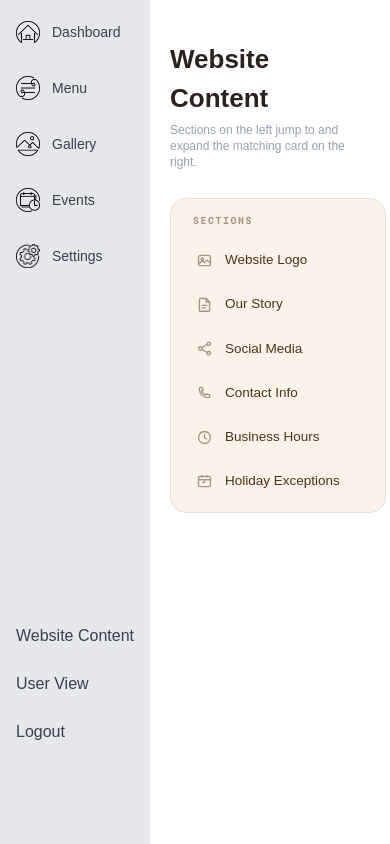
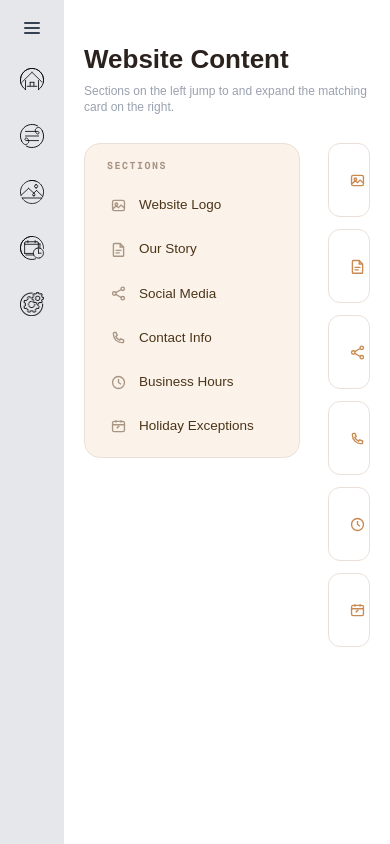
Before and after one commit to W-Sammy/Teazo-Site, a Next.js app in the folder teazo-site/: page /admin/website-content in a window 390 px wide. Built offline with nearby package versions, Linux system fonts and the light colour scheme.

Commit message:
Replace Dashboard, Event, Menu, Gallery PNG Icons with SVG Icons and Update Share Icon with SVG

```diff
--- a/teazo-site/app/admin/components/admin-nav-bar.tsx
+++ b/teazo-site/app/admin/components/admin-nav-bar.tsx
@@ -4,49 +4,74 @@ import Image from "next/image";
 import Link from "next/link";
 import { usePathname } from "next/navigation";
 
-export default function Sidebar() {
-  const colorIconRoot = "/admin_icons/"; // will eventually change this to "/admin_icons/admin_svg/"
-  const blackIconRoot = "/admin_icons/black_icons/";
+// The layout owns mobile navigation state; callbacks keep this sidebar reusable.
+type SidebarProps = {
+  mobileOpen?: boolean;
+  onMobileToggle?: () => void;
+  onMobileClose?: () => void;
+};
+
+export default function Sidebar({
+  mobileOpen = false,
+  onMobileToggle = () => {},
+  onMobileClose = () => {},
+}: SidebarProps) {
+  // Active pages use colored icons; inactive pages use the black variants.
+  const colorIconRoot =
+    "/admin_icons/"; // will eventually change this to "/admin_icons/admin_svg/"
+
+  const blackIconRoot =
+    "/admin_icons/black_icons/"; // remove later once all admin svgs are completed
+
+
+  // Read the current route to highlight the matching navigation entry.
   const pathname = usePathname();
 
+  // Keep labels, destinations, and icon filenames together for each primary link.
   const adminPages = [
     {
       id: "dashboard",
       label: "Dashboard",
       img: "admin_svg/teazo_dash_icon.svg",
-      img_b: "teazo_dash_icon_black.png",
+      img_b:
+        "teazo_dash_icon_black.png",
       href: "/admin",
     },
     {
       id: "menu",
       label: "Menu",
       img: "admin_svg/teazo_menu_icon.svg",
-      img_b: "teazo_menu_icon_black.png",
+      img_b:
+        "teazo_menu_icon_black.png",
       href: "/admin/menu",
     },
     {
       id: "gallery",
       label: "Gallery",
       img: "admin_svg/teazo_gallery_icon.svg",
-      img_b: "teazo_gallery_icon_black.png",
+      img_b:
+        "teazo_gallery_icon_black.png",
       href: "/admin/gallery",
     },
     {
       id: "events",
       label: "Events",
       img: "admin_svg/teazo_event_icon.svg",
-      img_b: "teazo_event_icon_black.png",
+      img_b:
+        "teazo_event_icon_black.png",
       href: "/admin/events",
     },
     {
       id: "settings",
       label: "Settings",
       img: "teazo_setting_icon.png",
-      img_b: "teazo_setting_icon_black.png",
+      img_b:
+        "teazo_setting_icon_black.png",
       href: "/admin/settings",
     },
   ];
 
+  // These are links only. Logout currently navigates home; it does not call sign-out.
   const controls = [
     {
       id: "website-content",
@@ -65,46 +90,138 @@ export default function Sidebar() {
     },
   ];
 
+  // Reserve a narrow mobile rail while the expanded fixed navigation overlays content.
   return (
+    <div className="relative h-dvh w-16 shrink-0 md:w-auto">
+      <nav
+        className={`fixed inset-y-0 left-0 z-50 flex h-dvh flex-col gap-2 overflow-y-auto bg-[#E5E7EB] p-2 transition-[width] duration-300 md:static md:w-fit md:shadow-none ${
+          mobileOpen
+            ? "w-64 shadow-xl"
+            : "w-16"
+        }`}
+        aria-label="Admin navigation"
+      >
+        {/* Mobile navigation toggle */}
         <div
-      className="flex h-screen w-fit flex-col gap-2 p-2"
-      style={{ backgroundColor: "#E5E7EB" }}
+          className={`flex md:hidden ${
+            mobileOpen
+              ? "justify-end"
+              : "justify-center"
+          }`}
         >
-      {/* Sets the active sidebar tab based on the URL. */}
-      <div className="flex flex-col gap-2">
+          <button
+            type="button"
+            onClick={onMobileToggle}
+            className="flex h-10 w-10 cursor-pointer items-center justify-center rounded-lg text-gray-700 hover:bg-white"
+            aria-label={
+              mobileOpen
+                ? "Collapse admin navigation"
+                : "Expand admin navigation"
+            }
+            aria-expanded={mobileOpen}
+            aria-controls="admin-navigation-links"
+          >
+            {mobileOpen ? (
+              <svg
+                aria-hidden="true"
+                viewBox="0 0 20 20"
+                className="h-5 w-5"
+                fill="none"
+                stroke="currentColor"
+                strokeWidth="2"
+                strokeLinecap="round"
+              >
+                <path d="M5 5l10 10M15 5L5 15" />
+              </svg>
+            ) : (
+              <svg
+                aria-hidden="true"
+                viewBox="0 0 20 20"
+                className="h-5 w-5"
+                fill="none"
+                stroke="currentColor"
+                strokeWidth="2"
+                strokeLinecap="round"
+              >
+                <path d="M3 5h14M3 10h14M3 15h14" />
+              </svg>
+            )}
+          </button>
+        </div>
+
+        <div
+          id="admin-navigation-links"
+          className="flex flex-col gap-2"
+        >
           {adminPages.map((page) => {
+            // Dashboard matches exactly; other sections also match their nested routes.
             const isActive =
               page.href === "/admin"
                 ? pathname === "/admin"
-              : pathname.startsWith(page.href);
-
-          // idk prolly put the logic here for img_b or svg
+                : pathname.startsWith(
+                    page.href,
+                  );
 
             return (
-            <Link key={page.id} href={page.href}>
+              <Link
+                key={page.id}
+                href={page.href}
+                onClick={onMobileClose}
+                aria-current={
+                  isActive
+                    ? "page"
+                    : undefined
+                }
+                title={
+                  mobileOpen
+                    ? undefined
+                    : page.label
+                }
+                className="block"
+              >
+                {/*
+                 * Keep collapsed mobile icons centered.
+                 * On desktop, left-align every icon and label consistently.
+                 */}
                 <div
-                className="flex items-center gap-3 rounded-lg px-2 py-3 transition-all duration-200"
+                  className={`flex items-center rounded-lg py-3 transition-all duration-200 ${
+                    mobileOpen
+                      ? "gap-3 px-2"
+                      : "justify-center px-1"
+                  } md:justify-start md:gap-3 md:px-2`}
                   style={{
-                  color: isActive ? "#dbb082" : "#374151",
-                  backgroundColor: isActive
+                    color: isActive
+                      ? "#dbb082"
+                      : "#374151",
+                    backgroundColor:
+                      isActive
                         ? "#ffffff"
                         : "transparent",
                   }}
                 >
-                {/* Image color changes based on whether the page is active. */}
                   <Image
                     src={
-                    isActive
-                      ? colorIconRoot + page.img
-                      : blackIconRoot + page.img_b
+                      isActive || page.img.endsWith(".svg") // OR prevents svg from using img_b
+                        ? colorIconRoot +
+                          page.img
+                        : blackIconRoot +
+                          page.img_b
                     }
                     alt={`${page.label} icon`}
                     width={24}
                     height={24}
                     className="h-6 w-6 shrink-0 object-contain"
+                    // filter svg black if on page/is active
+                    style={{filter: !isActive && page.img.endsWith(".svg") ? "brightness(0)" : "none"}}
                   />
 
-                <span className="text-sm font-medium">
+                  <span
+                    className={`whitespace-nowrap text-sm font-medium ${
+                      mobileOpen
+                        ? "block"
+                        : "hidden"
+                    } md:block`}
+                  >
                     {page.label}
                   </span>
                 </div>
@@ -113,21 +230,31 @@ export default function Sidebar() {
           })}
         </div>
 
-      {/* Website content, user view, and logout links. */}
-      <div className="mt-auto flex flex-col pb-20">
-        {controls.map((control) => (
+        {/* Secondary links stay at the bottom and hide when mobile navigation is collapsed. */}
+        <div
+          className={`mt-auto flex-col pb-6 md:flex md:pb-20 ${
+            mobileOpen
+              ? "flex"
+              : "hidden"
+          }`}
+        >
+          {controls.map(
+            (control) => (
               <Link
                 key={control.id}
                 href={control.href}
+                onClick={onMobileClose}
               >
                 <div className="flex items-center gap-3 rounded-lg px-2 py-3 transition-all duration-200">
-              <span className="text-base font-medium text-gray-700 transition-all duration-200 hover:text-[#dbb082]">
+                  <span className="whitespace-nowrap text-base font-medium text-gray-700 transition-all duration-200 hover:text-[#dbb082]">
                     {control.label}
                   </span>
                 </div>
               </Link>
-        ))}
+            ),
+          )}
         </div>
+      </nav>
     </div>
   );
 }
--- a/teazo-site/app/admin/website-content/handlers/get-website-content.ts
+++ b/teazo-site/app/admin/website-content/handlers/get-website-content.ts
@@ -1,14 +1,14 @@
 import type { WebsiteContent } from "@/app/types/website-content";
 
 const MOCK_CONTENT: WebsiteContent = {
-  logo: "/TEAZO_logo.png",
+  logo: "/TEAZO_logo.svg",
   story:
     "TEAZO is specializing in bringing you high qualities drink, snack and dessert. We provide premium tea leaves from Taiwan tea farmer directly, all of our products come with a guarantee of the finest ingredients are being used. From our team to yours, we pay careful attention to each item. We hope you enjoy our products as much as we enjoy bringing it to you!",
   socialLinks: [
-    { id: "facebook", label: "Facebook", icon: "/social_icons/teazo_fb_icon.png", url: "", enabled: true },
-    { id: "email", label: "Email", icon: "/social_icons/teazo_email_icon.png", url: "", enabled: true },
-    { id: "instagram", label: "Instagram", icon: "/social_icons/teazo_insta_icon.png", url: "", enabled: true },
-    { id: "yelp", label: "Yelp", icon: "/social_icons/teazo_yelp_icon.png", url: "", enabled: true },
+    { id: "facebook", label: "Facebook", icon: "/social_icons/social_svg/teazo_fb_icon.svg", url: "", enabled: true },
+    { id: "email", label: "Email", icon: "/social_icons/social_svg/teazo_email_icon.svg", url: "", enabled: true },
+    { id: "instagram", label: "Instagram", icon: "/social_icons/social_svg/teazo_insta_icon.svg", url: "", enabled: true },
+    { id: "yelp", label: "Yelp", icon: "/social_icons/social_svg/teazo_yelp_icon.svg", url: "", enabled: true },
   ],
   address: {
     businessName: "TEAZO",
```
Also changed, not shown: teazo-site/app/admin/website-content/components/sections/social-section.tsx (+114 -26 lines). Lines whose indentation alone changed are shown as unchanged.
